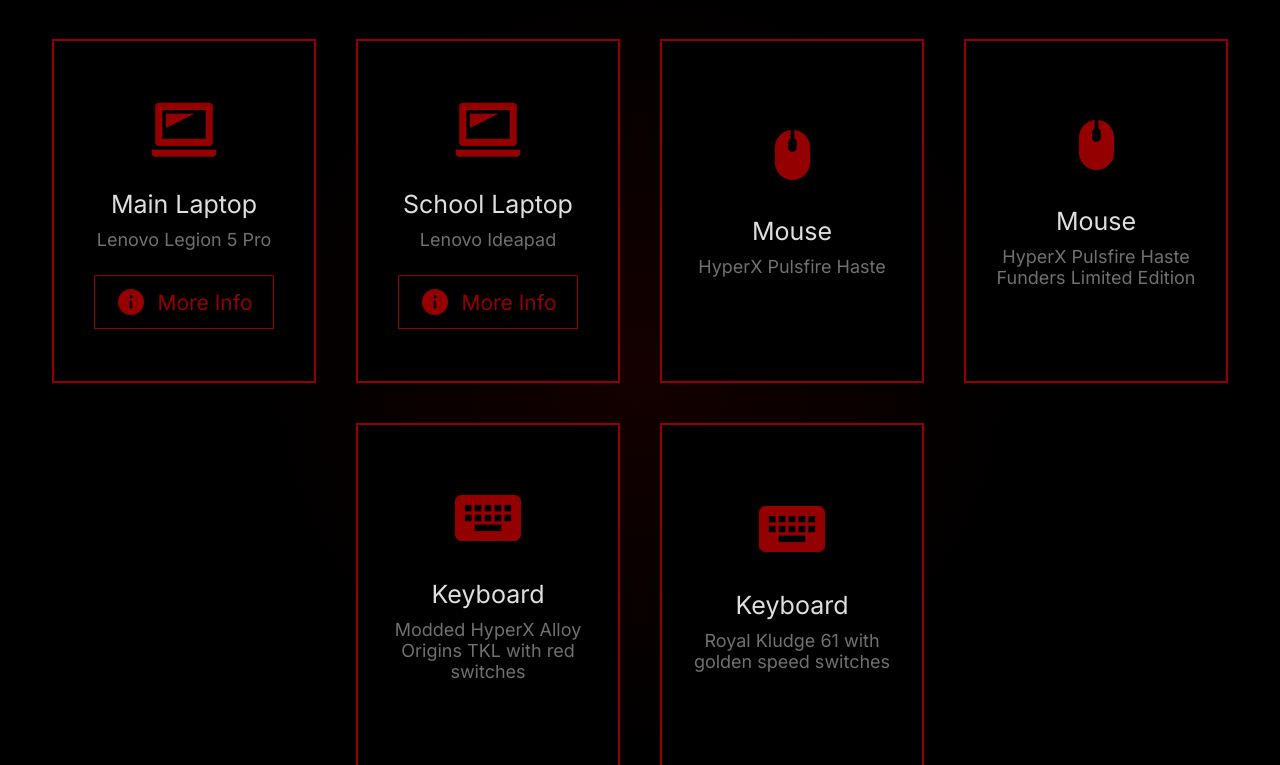
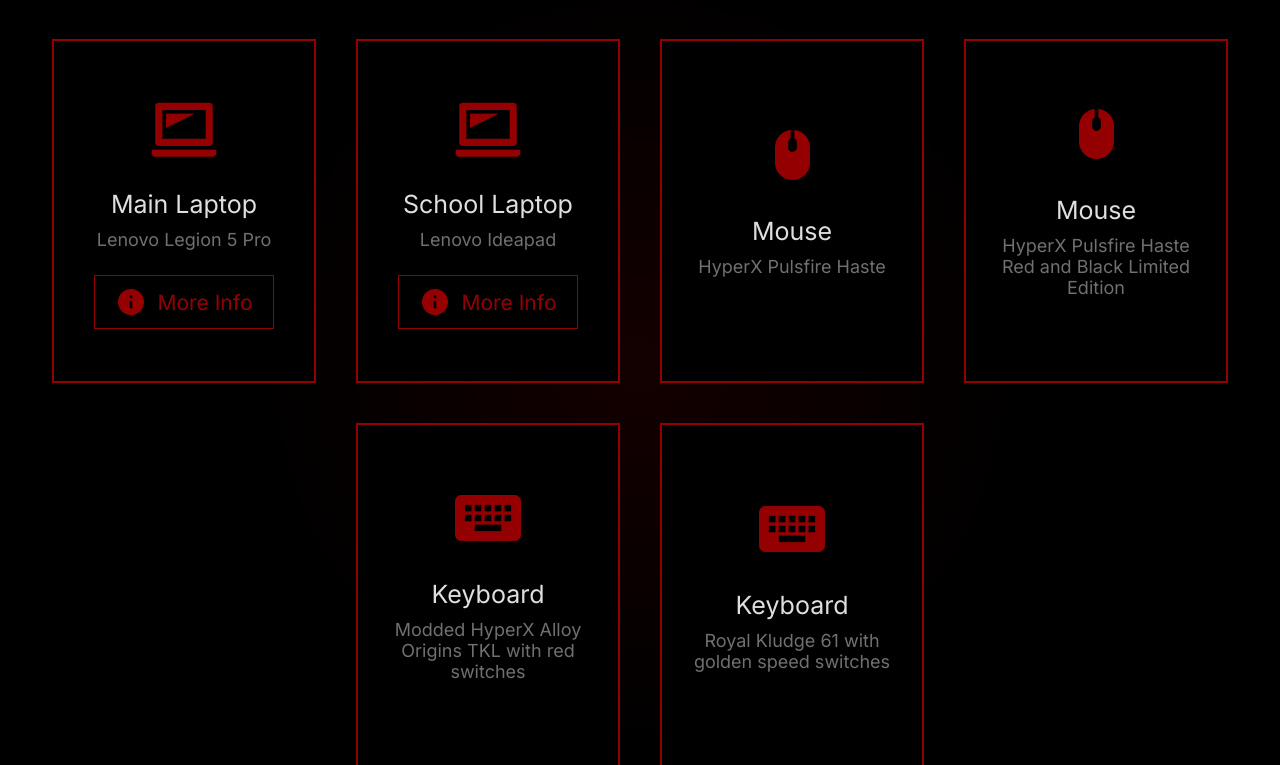
Before and after one commit to hawmi/site-2, a plain HTML site: page hardware.html in a window 1280 px wide. Shown: the part 35-800 px from the top of the page. Drawn offline with Linux system fonts and the light colour scheme; a web font is replaced by a local one.

Commit message:
Update hardware.html

```diff
--- a/hardware.html
+++ b/hardware.html
@@ -42,7 +42,7 @@
                                         <div class="card">
                         <img src="assets/icons/mouse_large.png" alt="pc" />
                         <p class="card-title">Mouse</p>
-                        <p class="card-desc">HyperX Pulsfire Haste Funders Limited Edition</p>
+                        <p class="card-desc">HyperX Pulsfire Haste Red and Black Limited Edition</p>
                     </div>
 
                     <div class="card">
```
